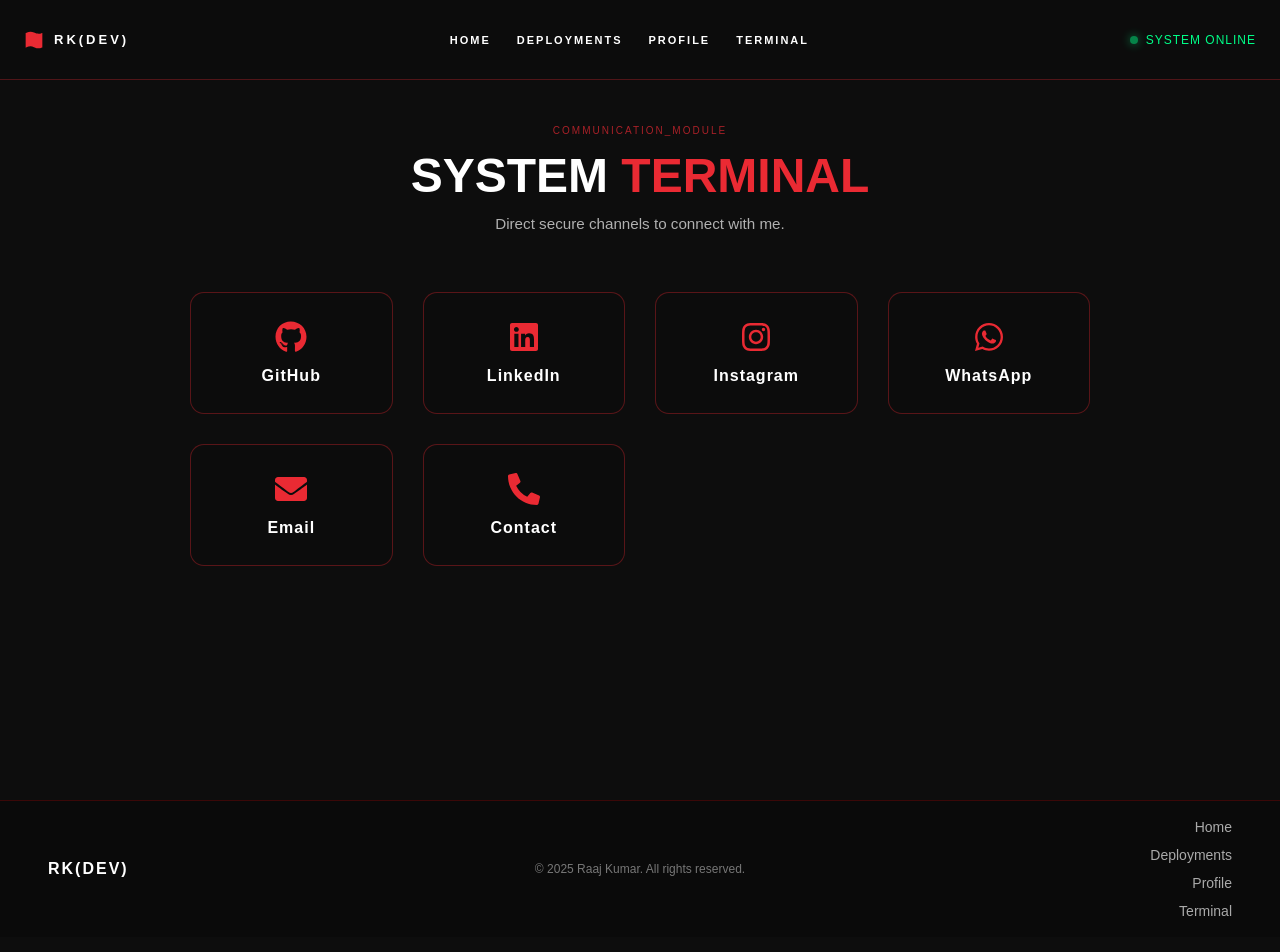
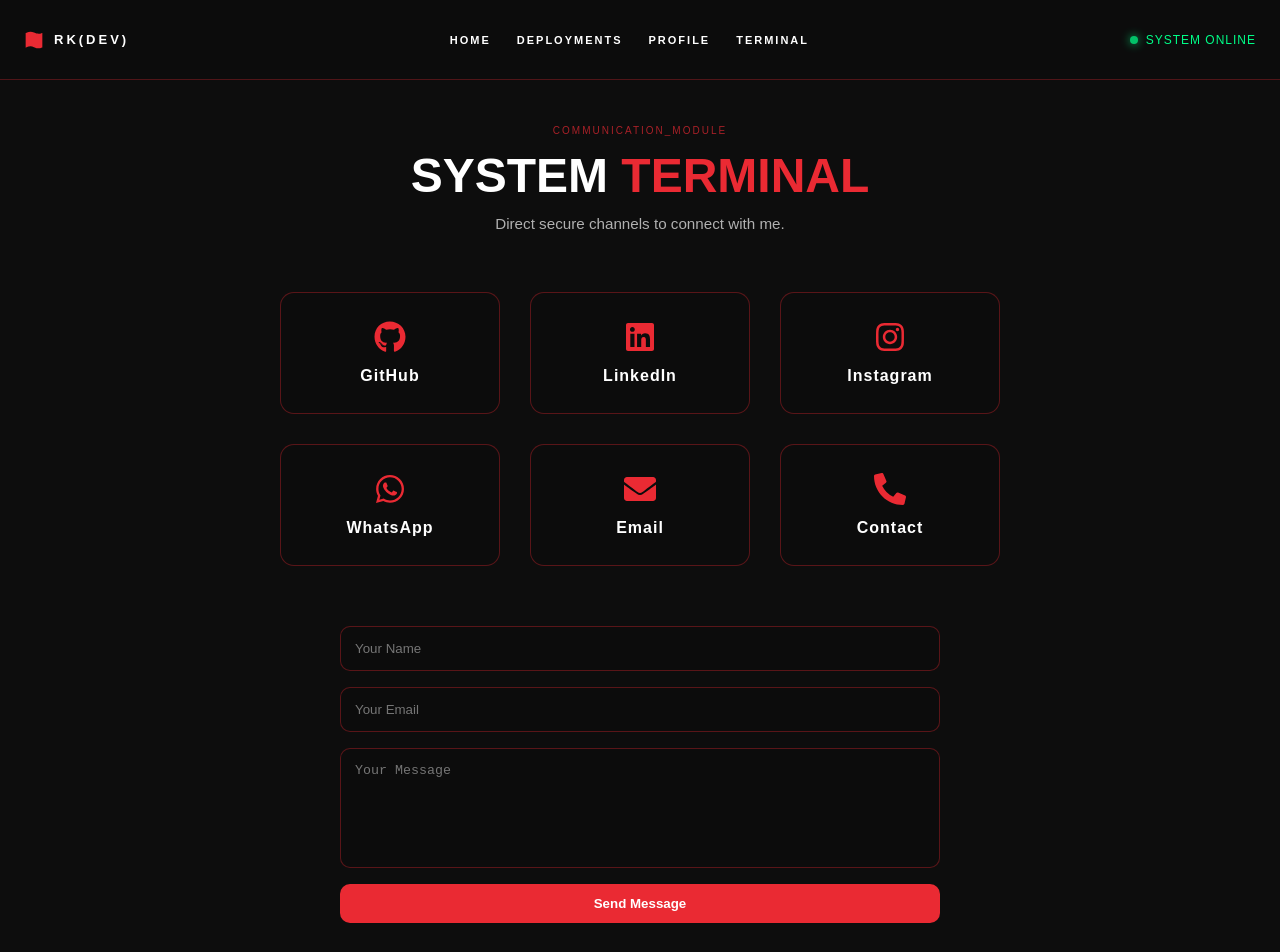
Before and after one commit to raajkumardevops/raaj-portfolio, a React (Vite) app: page /contact in a window 1280 px wide. Shown: the top 952 px of the page. Built offline with nearby package versions, Linux system fonts and the light colour scheme.

Commit message:
backend connected with firebase

```diff
--- a/package.json
+++ b/package.json
@@ -10,6 +10,7 @@
     "preview": "vite preview"
   },
   "dependencies": {
+    "firebase": "^12.12.1",
     "react": "^19.2.0",
     "react-dom": "^19.2.0",
     "react-icons": "^5.5.0",
--- a/src/data/projects.js
+++ b/src/data/projects.js
@@ -43,5 +43,10 @@ export const projects = [
     title: "Campus Course Registration Portal (CCRP)",
     description: "Developed a MERN-based Campus Course Registration Portal to digitize student course enrollment and reduce manual registration work. Students can register, log in, apply for courses, and track applications, while admins manage records through a secure dashboard.",
     github: "https://github.com/raajkumardevops/CCRP",
+  },
+  {
+    title: "krizawsdba",
+    description: "A technical portfolio and blog focused on database administration and cloud technologies, showcasing practical knowledge, real-world solutions, and professional expertise in backend systems.",
+    github: "https://github.com/raajkumardevops/KrizAwsDba",
   }
 ];
--- /dev/null
+++ b/src/firebase.js
@@ -0,0 +1,17 @@
+import { initializeApp } from "firebase/app";
+import { getFirestore } from "firebase/firestore";
+
+const firebaseConfig = {
+  apiKey: "AIzaSyD0vWgmtJ7JhAJYAYlnKdv_i04HyIlHwRo",
+  authDomain: "raajportfolio.firebaseapp.com",
+  projectId: "raajportfolio",
+  storageBucket: "raajportfolio.firebasestorage.app",
+  messagingSenderId: "815316032594",
+  appId: "1:815316032594:web:fb01ea1419e7a2e1a3938b"
+};
+
+// Initialize Firebase
+const app = initializeApp(firebaseConfig);
+
+// Initialize Firestore
+export const db = getFirestore(app);
--- a/src/pages/Contact.jsx
+++ b/src/pages/Contact.jsx
@@ -1,4 +1,4 @@
-import { useEffect } from "react";
+import { useEffect, useState } from "react";
 import {
   FaGithub,
   FaLinkedin,
@@ -9,8 +9,13 @@ import {
 } from "react-icons/fa";
 import "../styles/contact.css";
 
+// 🔥 Firebase
+import { db } from "../firebase";
+import { collection, addDoc } from "firebase/firestore";
+
 const Contact = () => {
 
+  // 🔹 Reveal animation
   useEffect(() => {
     const reveals = document.querySelectorAll(".reveal");
 
@@ -29,9 +34,45 @@ const Contact = () => {
     return () => observer.disconnect();
   }, []);
 
-  const copyNumber = () => {
-    navigator.clipboard.writeText("+91 9344247165");
-    alert("Contact number copied!");
+  // 🔥 FORM STATE
+  const [form, setForm] = useState({
+    name: "",
+    email: "",
+    message: ""
+  });
+
+  const [loading, setLoading] = useState(false);
+  const [success, setSuccess] = useState("");
+
+  const handleChange = (e) => {
+    setForm({ ...form, [e.target.name]: e.target.value });
+  };
+
+  const handleSubmit = async (e) => {
+    e.preventDefault();
+
+    if (!form.name || !form.email || !form.message) {
+      alert("Please fill all fields");
+      return;
+    }
+
+    try {
+      setLoading(true);
+
+      await addDoc(collection(db, "contacts"), {
+        ...form,
+        createdAt: new Date()
+      });
+
+      setSuccess("Message sent successfully ✅");
+      setForm({ name: "", email: "", message: "" });
+
+    } catch (error) {
+      console.error(error);
+      alert("Error sending message ❌");
+    } finally {
+      setLoading(false);
+    }
   };
 
   return (
@@ -50,67 +91,75 @@ const Contact = () => {
         </p>
       </div>
 
-      {/* CONTACT GRID */}
+      {/* CONTACT CARDS */}
       <div className="terminal-grid">
 
-        <a
-          href="https://github.com/raajkumardevops"
-          target="_blank"
-          rel="noreferrer"
-          className="terminal-card reveal delay-1"
-        >
+        <a href="https://github.com/raajkumardevops" target="_blank" rel="noreferrer" className="terminal-card reveal delay-1">
           <FaGithub className="terminal-icon" />
           <span>GitHub</span>
         </a>
 
-        <a
-          href="https://linkedin.com/in/raajkumar-pr"
-          target="_blank"
-          rel="noreferrer"
-          className="terminal-card reveal delay-2"
-        >
+        <a href="https://linkedin.com/in/raajkumar-pr" target="_blank" rel="noreferrer" className="terminal-card reveal delay-2">
           <FaLinkedin className="terminal-icon" />
           <span>LinkedIn</span>
         </a>
 
-        <a
-          href="https://instagram.com/_raaj._.kumar_"
-          target="_blank"
-          rel="noreferrer"
-          className="terminal-card reveal delay-3"
-        >
+        <a href="https://instagram.com/_raaj._.kumar_" target="_blank" rel="noreferrer" className="terminal-card reveal delay-3">
           <FaInstagram className="terminal-icon" />
           <span>Instagram</span>
         </a>
 
-        <a
-          href="https://wa.me/+919344247165"
-          target="_blank"
-          rel="noreferrer"
-          className="terminal-card reveal delay-4"
-        >
+        <a href="https://wa.me/+919344247165" target="_blank" rel="noreferrer" className="terminal-card reveal delay-4">
           <FaWhatsapp className="terminal-icon" />
           <span>WhatsApp</span>
         </a>
 
-        <a
-          href="mailto:raajkumardevops@gmail.com"
-          className="terminal-card reveal delay-5"
-        >
+        <a href="mailto:raajkumardevops@gmail.com" className="terminal-card reveal delay-5">
           <FaEnvelope className="terminal-icon" />
           <span>Email</span>
         </a>
 
-       <a
-          href="tel:+919344247165"
-          className="terminal-card reveal delay-6"
-        >
+        <a href="tel:+919344247165" className="terminal-card reveal delay-6">
           <FaPhoneAlt className="terminal-icon" />
           <span>Contact</span>
         </a>
 
+      </div>
 
-      </div>
+      {/* 🔥 CONTACT FORM */}
+      <form onSubmit={handleSubmit} className="terminal-form reveal">
+
+        <input
+          type="text"
+          name="name"
+          placeholder="Your Name"
+          value={form.name}
+          onChange={handleChange}
+        />
+
+        <input
+          type="email"
+          name="email"
+          placeholder="Your Email"
+          value={form.email}
+          onChange={handleChange}
+        />
+
+        <textarea
+          name="message"
+          placeholder="Your Message"
+          value={form.message}
+          onChange={handleChange}
+        />
+
+        <button type="submit" disabled={loading}>
+          {loading ? "Sending..." : "Send Message"}
+        </button>
+
+      </form>
+
+      {success && <p className="success-msg">{success}</p>}
+
     </main>
   );
 };
--- a/src/styles/contact.css
+++ b/src/styles/contact.css
@@ -36,13 +36,16 @@
 }
 
 /* ================================
-   GRID
+   GRID → FLEX FIX
 ================================ */
 .terminal-grid {
   margin: 60px auto 0;
   max-width: 900px;
-  display: grid;
-  grid-template-columns: repeat(auto-fit, minmax(200px, 1fr));
+
+  display: flex;          /* 🔥 changed */
+  flex-wrap: wrap;        /* allow wrapping */
+  justify-content: center;/* center items */
+
   gap: 30px;
 }
 
@@ -50,6 +53,9 @@
    CARD
 ================================ */
 .terminal-card {
+  flex: 0 0 220px;   /* 🔥 fixed width */
+  max-width: 220px;
+
   padding: 28px;
   background: rgba(13, 13, 13, 0.9);
   border-radius: 14px;
@@ -108,3 +114,50 @@
     font-size: 2.2rem;
   }
 }
+/* ================================
+   CONTACT FORM
+================================ */
+.terminal-form {
+  margin-top: 60px;
+  max-width: 600px;
+  margin-left: auto;
+  margin-right: auto;
+
+  display: flex;
+  flex-direction: column;
+  gap: 16px;
+}
+
+.terminal-form input,
+.terminal-form textarea {
+  padding: 14px;
+  background: rgba(13, 13, 13, 0.9);
+  border: 1px solid rgba(234, 42, 51, 0.35);
+  border-radius: 10px;
+  color: #fff;
+  outline: none;
+}
+
+.terminal-form textarea {
+  min-height: 120px;
+  resize: none;
+}
+
+.terminal-form button {
+  padding: 12px;
+  background: #ea2a33;
+  border: none;
+  border-radius: 10px;
+  color: #fff;
+  font-weight: 700;
+  cursor: pointer;
+}
+
+.terminal-form button:hover {
+  background: #c91f27;
+}
+
+.success-msg {
+  margin-top: 20px;
+  color: #4ade80;
+}
--- a/src/styles/projects.css
+++ b/src/styles/projects.css
@@ -19,12 +19,18 @@
 .projects-grid {
   max-width: 1100px;
   margin: 0 auto;
-  display: grid;
-  grid-template-columns: repeat(auto-fit, minmax(280px, 1fr));
+
+  display: flex;           /* 🔥 CHANGE */
+  flex-wrap: wrap;         /* allow multiple rows */
+  justify-content: center; /* center items */
+
   gap: 28px;
 }
 
 .project-card {
+  flex: 0 0 280px;   /* 🔥 FIX width */
+  max-width: 280px;
+
   padding: 28px;
   background: rgba(13, 13, 13, 0.9);
   border: 1px solid rgba(234, 42, 51, 0.35);
```
Also changed, not shown: 1 other file (tests, documents, lock files or other folders).
